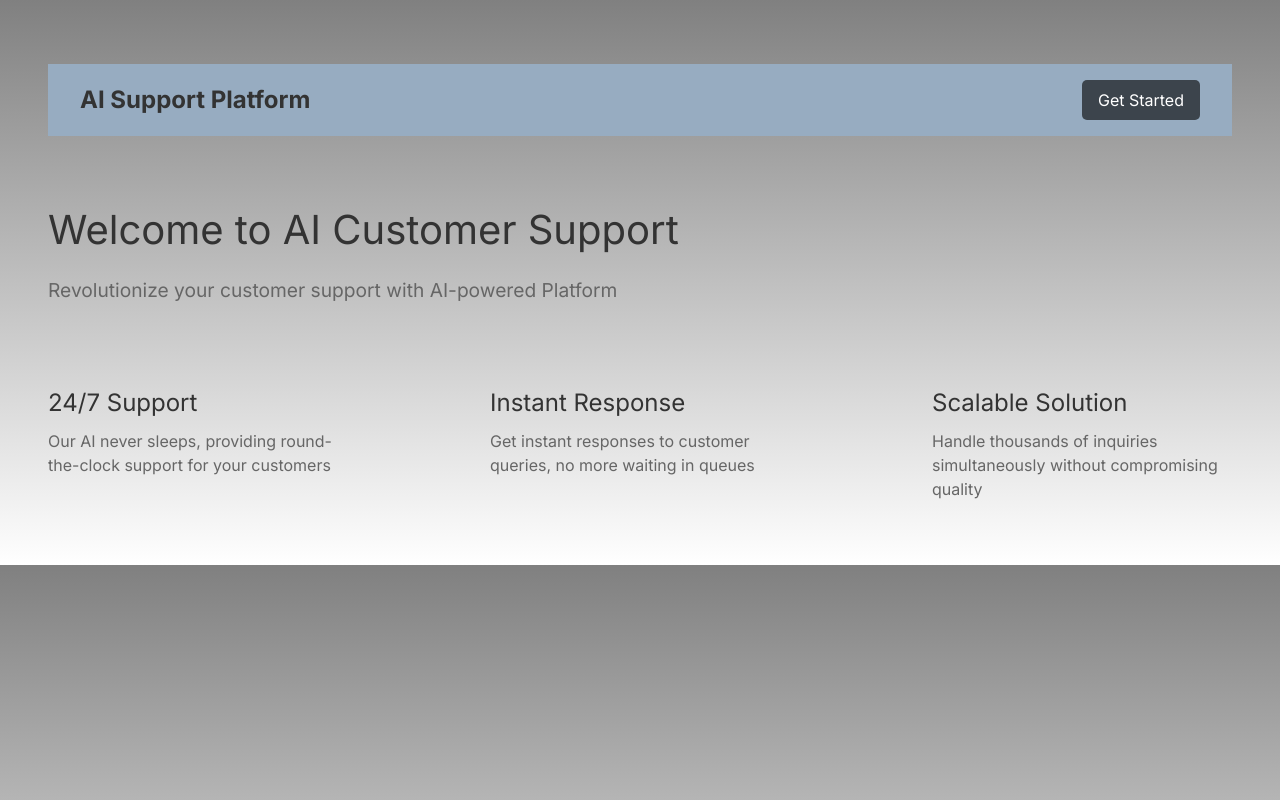
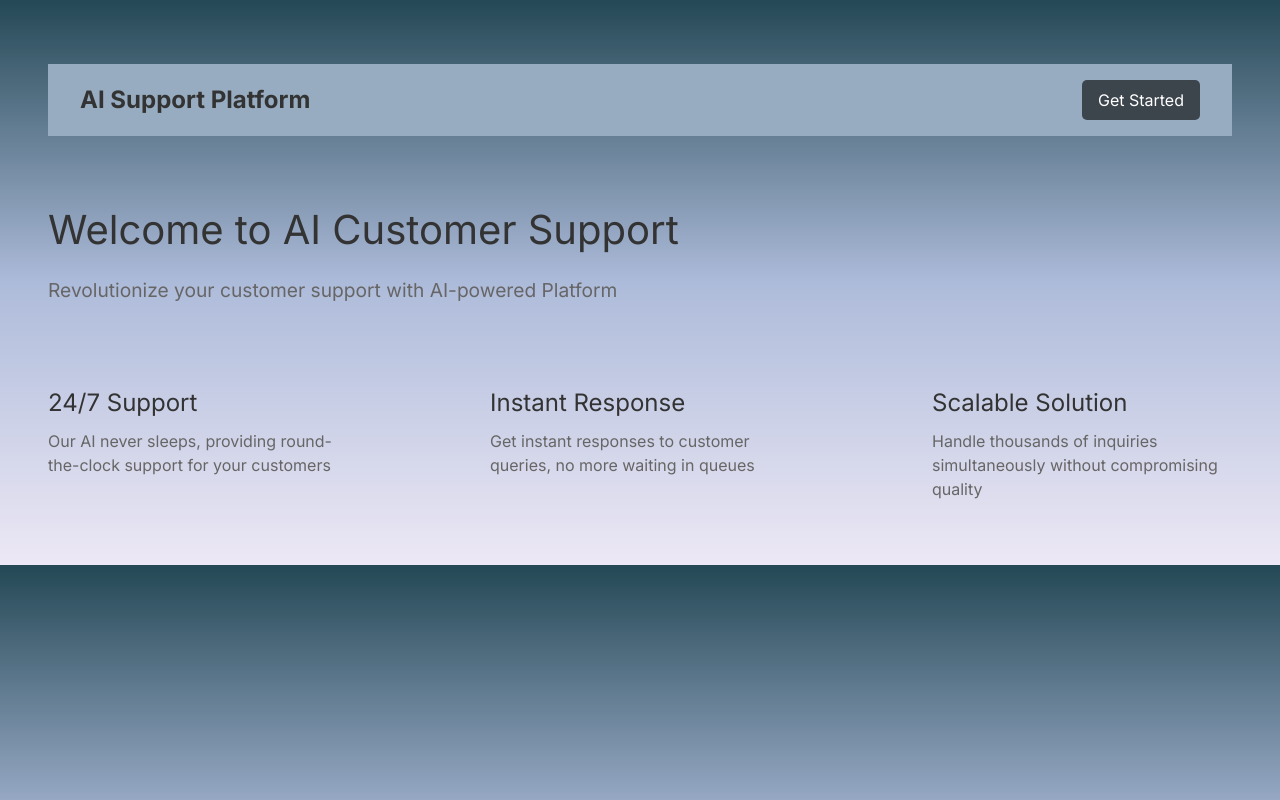
Before and after one commit to TracyK10/bot-assist-ai, a Next.js app: page / in a window 1280 px wide. Built offline with nearby package versions, Linux system fonts and the light colour scheme.

Commit message:
Fixed stylings of the app

```diff
--- a/styles/globals.css
+++ b/styles/globals.css
@@ -16,7 +16,7 @@ body {
     margin: 0;
     padding: 0;
     box-sizing: border-box;
-    background: linear-gradient(to bottom, grey, white);
+    background: linear-gradient(to bottom, #244855, #ADBBDA, #EDE8F5);
 }
 
 @layer utilities {
```
